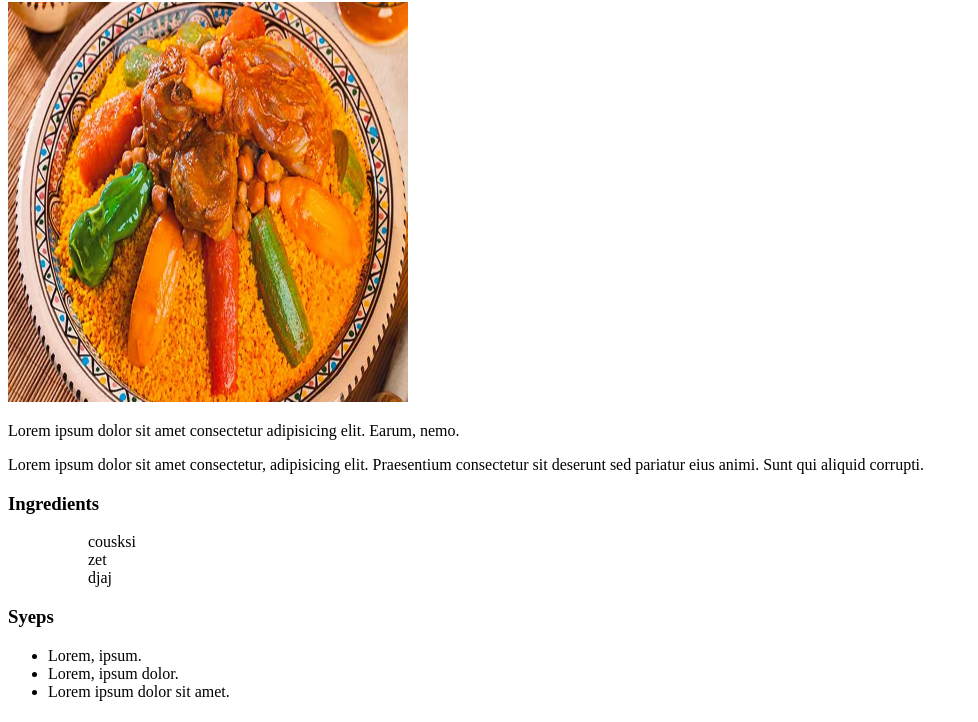
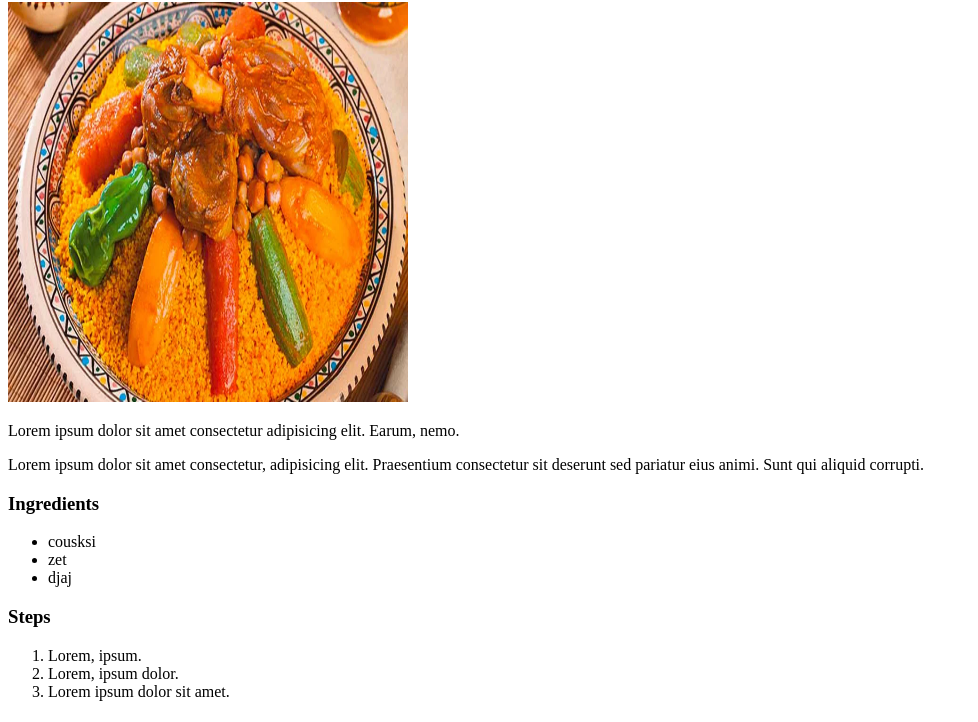
Before and after one commit to Vole-de-Mort/odin-recepies, a plain HTML site: page recipes/Couskous.html in a window 1280 px wide. Shown: the part 78-800 px from the top of the page, without its empty margins (0-978 px from the left). Drawn offline with Linux system fonts and the light colour scheme.

Commit message:
Fixing Lists

```diff
--- a/recipes/Couskous.html
+++ b/recipes/Couskous.html
@@ -12,15 +12,15 @@
     <p>Lorem ipsum dolor sit amet consectetur, adipisicing elit. Praesentium consectetur sit deserunt sed pariatur eius animi. Sunt qui aliquid corrupti.</p>
     <h3>Ingredients</h3>
     <ul>
-        <ol>cousksi</ol>
-        <ol>zet</ol>
-        <ol>djaj</ol>
+        <li>cousksi</li>
+        <li>zet</li>
+        <li>djaj</li>
     </ul>
-    <h3>Syeps</h3>
-    <ul>
+    <h3>Steps</h3>
+    <ol>
         <li>Lorem, ipsum.</li>
         <li>Lorem, ipsum dolor.</li>
         <li>Lorem ipsum dolor sit amet.</li>
-    </ul>
+    </ol>
 </body>
 </html>
```
Also changed, not shown: recipes/Dorade.html (+5 -5 lines), recipes/pasta.html (+6 -6 lines).
